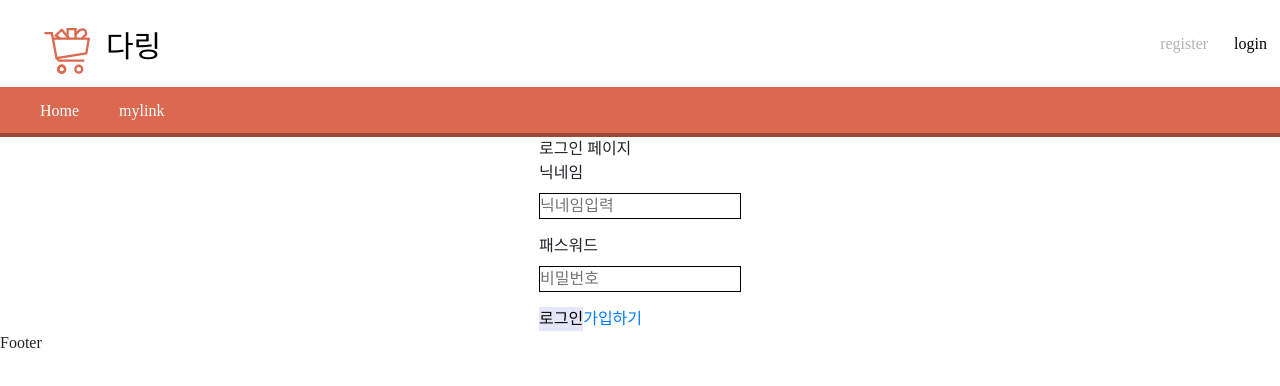
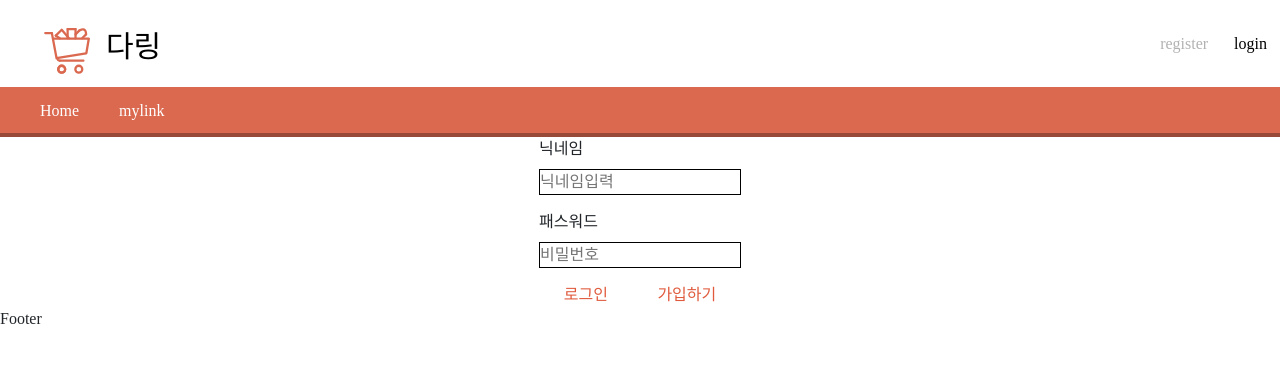
Before and after one commit to SeongsangCHO/crawler_PJT, a React app in the folder front/: page /login in a window 1280 px wide. Shown: the top 386 px of the page. Built offline with nearby package versions, Linux system fonts and the light colour scheme; a web font is replaced by a local one.

Commit message:
front register, login page redesign

```diff
--- a/front/src/components/Login.js
+++ b/front/src/components/Login.js
@@ -1,5 +1,7 @@
 import React, { useEffect, useState } from "react";
 import Header from "./Header";
+import "./css/Login.css";
+
 import styled from "styled-components";
 import Form from "react-bootstrap/Form";
 import Button from "react-bootstrap/Button";
@@ -28,7 +30,9 @@ const PasswordInput = styled.input`
   margin-bottom: 15px;
 `;
 const SubmitButton = styled.button`
-  background-color: lavender;
+  background-color: #E05B3D;
+  border-radius:10px;
+  color:#fff;
 `;
 function Register() {
   const dispatch = useDispatch();
@@ -79,7 +83,6 @@ function Register() {
   return (
     <LoginFormWrapper>
       <form onSubmit={handleSubmit}>
-        <div>로그인 페이지</div>
         <div>
           <label>닉네임</label>
         </div>
@@ -99,10 +102,10 @@ function Register() {
           type="password"
           placeholder="비밀번호"
         ></PasswordInput>{" "}
-        <div>
-          <SubmitButton onClick={handleLogin}>
+        <div className ="button-wrapper">
+          <button  className="login-button"onClick={handleLogin}>
             로그인
-          </SubmitButton>
+          </button>
           <Link to={"/register"}>가입하기</Link>
         </div>
       </form>
--- a/front/src/components/Register.js
+++ b/front/src/components/Register.js
@@ -3,6 +3,7 @@ import Header from "./Header";
 import styled from "styled-components";
 import Form from "react-bootstrap/Form";
 import Button from "react-bootstrap/Button";
+import "./css/Register.css"
 import { useDispatch, useSelector } from "react-redux";
 import {
   BrowserRouter as Router,
@@ -129,10 +130,10 @@ function Register() {
           type="text"
           placeholder="닉네임입력"
         ></NickInput>
-        <DoubleCheck onClick={getNickName} type="button">
+        <button className="register-button"onClick={getNickName} type="button">
           {" "}
           닉네임 중복체크{" "}
-        </DoubleCheck>
+        </button>
         <div>
           <label>패스워드</label>
         </div>
@@ -159,9 +160,9 @@ function Register() {
         )}
         <div>
           {isDouble == true ? (
-            <RegisterButton type="submit" required>
+            <button className="register-button" type="submit" required>
               가입
-            </RegisterButton>
+            </button>
           ) : (
             <label> 닉네임 중복체크를 확인해주세요.</label>
           )}
--- /dev/null
+++ b/front/src/components/css/Login.css
@@ -0,0 +1,29 @@
+.login-button{
+	color: #E05B3D;
+	border-radius: 10px;
+	background-color: #fff;
+}
+.login-button:hover{
+	color: #fff;
+	background-color: #E05B3D;
+}
+
+.button-wrapper{
+	display: flex;
+	justify-content: space-around;
+}
+.button-wrapper > a{
+	text-decoration: none;
+	color: #E05B3D;
+	border-radius: 10px;
+}
+
+.button-wrapper > a:hover{
+	text-decoration: none;
+	color: #fff;
+	background-color: #E05B3D;;
+}
+.button-wrapper > a{
+	text-decoration: none;
+	color: #E05B3D;
+}
--- /dev/null
+++ b/front/src/components/css/Register.css
@@ -0,0 +1,10 @@
+.register-button {
+	margin-left: 15px;
+  color: #e05b3d;
+  border-radius: 10px;
+  background-color: #fff;
+}
+.register-button:hover{
+	color: #fff;
+	background-color: #E05B3D;
+}
```
Also changed, not shown: 2 other files (tests, documents, lock files or other folders).
